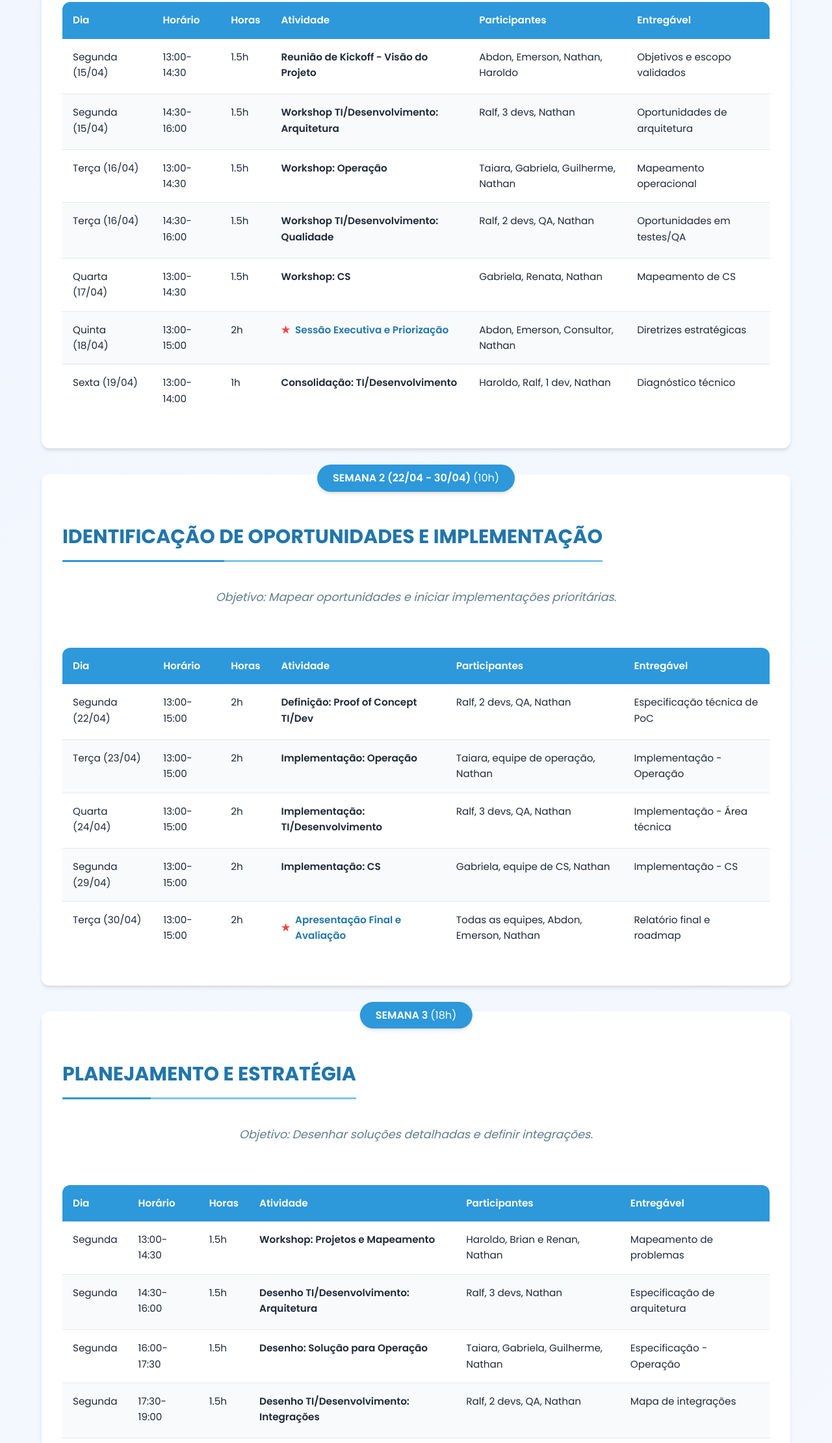
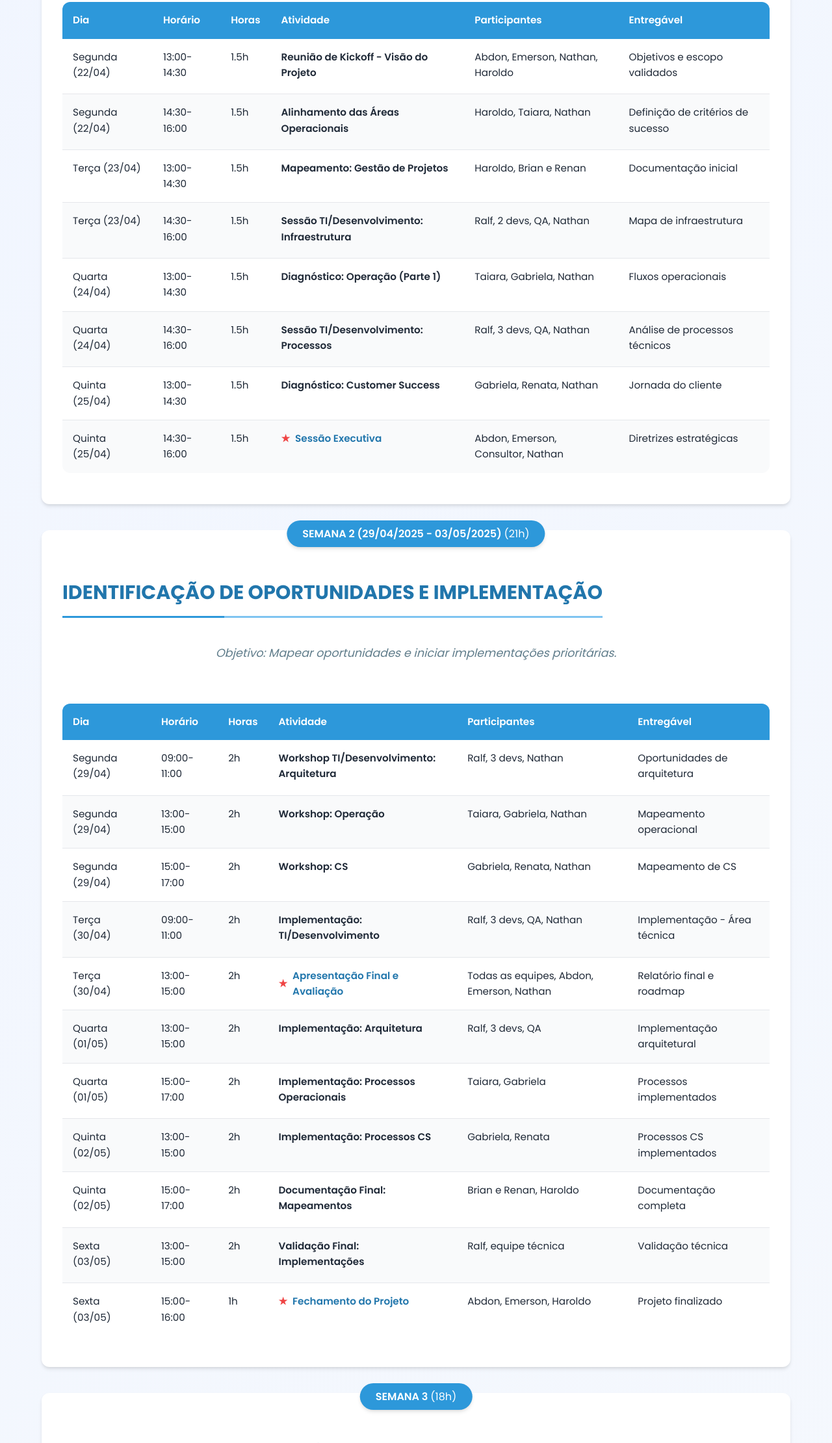
Before and after one commit to rolfmarquardtjr/fruto.brobot, a plain HTML site: page index.html in a window 1280 px wide. Shown: the part 1406-3627 px from the top of the page at 65% size. Drawn offline with Linux system fonts and the light colour scheme.

Commit message:
fix-horarios nathan

```diff
--- a/index.html
+++ b/index.html
@@ -1006,7 +1006,7 @@
         </div>
 
         <section id="semana1" class="section week-section">
-            <div class="week-badge">SEMANA 1 (15/04 - 19/04) <span style='font-size:1rem;font-weight:400;'>(10.5h)</span></div>
+            <div class="week-badge">SEMANA 1 (22/04/2025 - 26/04/2025) <span style='font-size:1rem;font-weight:400;'>(10.5h)</span></div>
             <h2>DIAGNÓSTICO E MAPEAMENTO</h2>
             <p class="week-description">Objetivo: Validar escopo, mapear processos e diagnosticar áreas críticas.</p>
             <div class="table-responsive">
@@ -1023,7 +1023,7 @@
                 </thead>
                 <tbody>
                     <tr class="area-dir">
-                        <td>Segunda (15/04)</td>
+                        <td>Segunda (22/04)</td>
                         <td>13:00-14:30</td>
                         <td>1.5h</td>
                         <td>
@@ -1032,65 +1032,75 @@
                         <td>Abdon, Emerson, Nathan, Haroldo</td>
                         <td>Objetivos e escopo validados</td>
                     </tr>
+                    <tr>
+                        <td>Segunda (22/04)</td>
+                        <td>14:30-16:00</td>
+                        <td>1.5h</td>
+                        <td>
+                            <div class="activity-title">Alinhamento das Áreas Operacionais</div>
+                        </td>
+                        <td>Haroldo, Taiara, Nathan</td>
+                        <td>Definição de critérios de sucesso</td>
+                    </tr>
+                    <tr class="area-map">
+                        <td>Terça (23/04)</td>
+                        <td>13:00-14:30</td>
+                        <td>1.5h</td>
+                        <td>
+                            <div class="activity-title">Mapeamento: Gestão de Projetos</div>
+                        </td>
+                        <td>Haroldo, Brian e Renan</td>
+                        <td>Documentação inicial</td>
+                    </tr>
                     <tr class="area-tech">
-                        <td>Segunda (15/04)</td>
+                        <td>Terça (23/04)</td>
                         <td>14:30-16:00</td>
                         <td>1.5h</td>
                         <td>
-                            <div class="activity-title">Workshop TI/Desenvolvimento: Arquitetura</div>
-                        </td>
-                        <td>Ralf, 3 devs, Nathan</td>
-                        <td>Oportunidades de arquitetura</td>
+                            <div class="activity-title">Sessão TI/Desenvolvimento: Infraestrutura</div>
+                        </td>
+                        <td>Ralf, 2 devs, QA, Nathan</td>
+                        <td>Mapa de infraestrutura</td>
                     </tr>
                     <tr class="area-ops">
-                        <td>Terça (16/04)</td>
+                        <td>Quarta (24/04)</td>
                         <td>13:00-14:30</td>
                         <td>1.5h</td>
                         <td>
-                            <div class="activity-title">Workshop: Operação</div>
-                        </td>
-                        <td>Taiara, Gabriela, Guilherme, Nathan</td>
-                        <td>Mapeamento operacional</td>
+                            <div class="activity-title">Diagnóstico: Operação (Parte 1)</div>
+                        </td>
+                        <td>Taiara, Gabriela, Nathan</td>
+                        <td>Fluxos operacionais</td>
                     </tr>
                     <tr class="area-tech">
-                        <td>Terça (16/04)</td>
+                        <td>Quarta (24/04)</td>
                         <td>14:30-16:00</td>
                         <td>1.5h</td>
                         <td>
-                            <div class="activity-title">Workshop TI/Desenvolvimento: Qualidade</div>
-                        </td>
-                        <td>Ralf, 2 devs, QA, Nathan</td>
-                        <td>Oportunidades em testes/QA</td>
+                            <div class="activity-title">Sessão TI/Desenvolvimento: Processos</div>
+                        </td>
+                        <td>Ralf, 3 devs, QA, Nathan</td>
+                        <td>Análise de processos técnicos</td>
                     </tr>
                     <tr class="area-cs">
-                        <td>Quarta (17/04)</td>
+                        <td>Quinta (25/04)</td>
                         <td>13:00-14:30</td>
                         <td>1.5h</td>
                         <td>
-                            <div class="activity-title">Workshop: CS</div>
+                            <div class="activity-title">Diagnóstico: Customer Success</div>
                         </td>
                         <td>Gabriela, Renata, Nathan</td>
-                        <td>Mapeamento de CS</td>
+                        <td>Jornada do cliente</td>
                     </tr>
                     <tr class="area-dir">
-                        <td>Quinta (18/04)</td>
-                        <td>13:00-15:00</td>
-                        <td>2h</td>
-                        <td>
-                            <div class="exclusive-session">Sessão Executiva e Priorização</div>
+                        <td>Quinta (25/04)</td>
+                        <td>14:30-16:00</td>
+                        <td>1.5h</td>
+                        <td>
+                            <div class="exclusive-session">Sessão Executiva</div>
                         </td>
                         <td>Abdon, Emerson, Consultor, Nathan</td>
                         <td>Diretrizes estratégicas</td>
-                    </tr>
-                    <tr class="area-tech">
-                        <td>Sexta (19/04)</td>
-                        <td>13:00-14:00</td>
-                        <td>1h</td>
-                        <td>
-                            <div class="activity-title">Consolidação: TI/Desenvolvimento</div>
-                        </td>
-                        <td>Haroldo, Ralf, 1 dev, Nathan</td>
-                        <td>Diagnóstico técnico</td>
                     </tr>
                 </tbody>
             </table>
@@ -1098,7 +1108,7 @@
         </section>
 
         <section id="semana2" class="section week-section">
-            <div class="week-badge">SEMANA 2 (22/04 - 30/04) <span style='font-size:1rem;font-weight:400;'>(10h)</span></div>
+            <div class="week-badge">SEMANA 2 (29/04/2025 - 03/05/2025) <span style='font-size:1rem;font-weight:400;'>(21h)</span></div>
             <h2>IDENTIFICAÇÃO DE OPORTUNIDADES E IMPLEMENTAÇÃO</h2>
             <p class="week-description">Objetivo: Mapear oportunidades e iniciar implementações prioritárias.</p>
             <div class="table-responsive">
@@ -1115,44 +1125,44 @@
                 </thead>
                 <tbody>
                     <tr class="area-tech">
-                        <td>Segunda (22/04)</td>
-                        <td>13:00-15:00</td>
+                        <td>Segunda (29/04)</td>
+                        <td>09:00-11:00</td>
                         <td>2h</td>
                         <td>
-                            <div class="activity-title">Definição: Proof of Concept TI/Dev</div>
-                        </td>
-                        <td>Ralf, 2 devs, QA, Nathan</td>
-                        <td>Especificação técnica de PoC</td>
+                            <div class="activity-title">Workshop TI/Desenvolvimento: Arquitetura</div>
+                        </td>
+                        <td>Ralf, 3 devs, Nathan</td>
+                        <td>Oportunidades de arquitetura</td>
                     </tr>
                     <tr class="area-ops">
-                        <td>Terça (23/04)</td>
-                        <td>13:00-15:00</td>
-                        <td>2h</td>
-                        <td>
-                            <div class="activity-title">Implementação: Operação</div>
-                        </td>
-                        <td>Taiara, equipe de operação, Nathan</td>
-                        <td>Implementação - Operação</td>
-                    </tr>
-                    <tr class="area-tech">
-                        <td>Quarta (24/04)</td>
-                        <td>13:00-15:00</td>
-                        <td>2h</td>
-                        <td>
-                            <div class="activity-title">Implementação: TI/Desenvolvimento</div>
-                        </td>
-                        <td>Ralf, 3 devs, QA, Nathan</td>
-                        <td>Implementação - Área técnica</td>
-                    </tr>
-                    <tr class="area-cs">
                         <td>Segunda (29/04)</td>
                         <td>13:00-15:00</td>
                         <td>2h</td>
                         <td>
-                            <div class="activity-title">Implementação: CS</div>
-                        </td>
-                        <td>Gabriela, equipe de CS, Nathan</td>
-                        <td>Implementação - CS</td>
+                            <div class="activity-title">Workshop: Operação</div>
+                        </td>
+                        <td>Taiara, Gabriela, Nathan</td>
+                        <td>Mapeamento operacional</td>
+                    </tr>
+                    <tr class="area-cs">
+                        <td>Segunda (29/04)</td>
+                        <td>15:00-17:00</td>
+                        <td>2h</td>
+                        <td>
+                            <div class="activity-title">Workshop: CS</div>
+                        </td>
+                        <td>Gabriela, Renata, Nathan</td>
+                        <td>Mapeamento de CS</td>
+                    </tr>
+                    <tr class="area-tech">
+                        <td>Terça (30/04)</td>
+                        <td>09:00-11:00</td>
+                        <td>2h</td>
+                        <td>
+                            <div class="activity-title">Implementação: TI/Desenvolvimento</div>
+                        </td>
+                        <td>Ralf, 3 devs, QA, Nathan</td>
+                        <td>Implementação - Área técnica</td>
                     </tr>
                     <tr class="area-dir">
                         <td>Terça (30/04)</td>
@@ -1163,6 +1173,66 @@
                         </td>
                         <td>Todas as equipes, Abdon, Emerson, Nathan</td>
                         <td>Relatório final e roadmap</td>
+                    </tr>
+                    <tr class="area-tech">
+                        <td>Quarta (01/05)</td>
+                        <td>13:00-15:00</td>
+                        <td>2h</td>
+                        <td>
+                            <div class="activity-title">Implementação: Arquitetura</div>
+                        </td>
+                        <td>Ralf, 3 devs, QA</td>
+                        <td>Implementação arquitetural</td>
+                    </tr>
+                    <tr class="area-ops">
+                        <td>Quarta (01/05)</td>
+                        <td>15:00-17:00</td>
+                        <td>2h</td>
+                        <td>
+                            <div class="activity-title">Implementação: Processos Operacionais</div>
+                        </td>
+                        <td>Taiara, Gabriela</td>
+                        <td>Processos implementados</td>
+                    </tr>
+                    <tr class="area-cs">
+                        <td>Quinta (02/05)</td>
+                        <td>13:00-15:00</td>
+                        <td>2h</td>
+                        <td>
+                            <div class="activity-title">Implementação: Processos CS</div>
+                        </td>
+                        <td>Gabriela, Renata</td>
+                        <td>Processos CS implementados</td>
+                    </tr>
+                    <tr class="area-map">
+                        <td>Quinta (02/05)</td>
+                        <td>15:00-17:00</td>
+                        <td>2h</td>
+                        <td>
+                            <div class="activity-title">Documentação Final: Mapeamentos</div>
+                        </td>
+                        <td>Brian e Renan, Haroldo</td>
+                        <td>Documentação completa</td>
+                    </tr>
+                    <tr class="area-tech">
+                        <td>Sexta (03/05)</td>
+                        <td>13:00-15:00</td>
+                        <td>2h</td>
+                        <td>
+                            <div class="activity-title">Validação Final: Implementações</div>
+                        </td>
+                        <td>Ralf, equipe técnica</td>
+                        <td>Validação técnica</td>
+                    </tr>
+                    <tr class="area-dir">
+                        <td>Sexta (03/05)</td>
+                        <td>15:00-16:00</td>
+                        <td>1h</td>
+                        <td>
+                            <div class="exclusive-session">Fechamento do Projeto</div>
+                        </td>
+                        <td>Abdon, Emerson, Haroldo</td>
+                        <td>Projeto finalizado</td>
                     </tr>
                 </tbody>
             </table>
```
